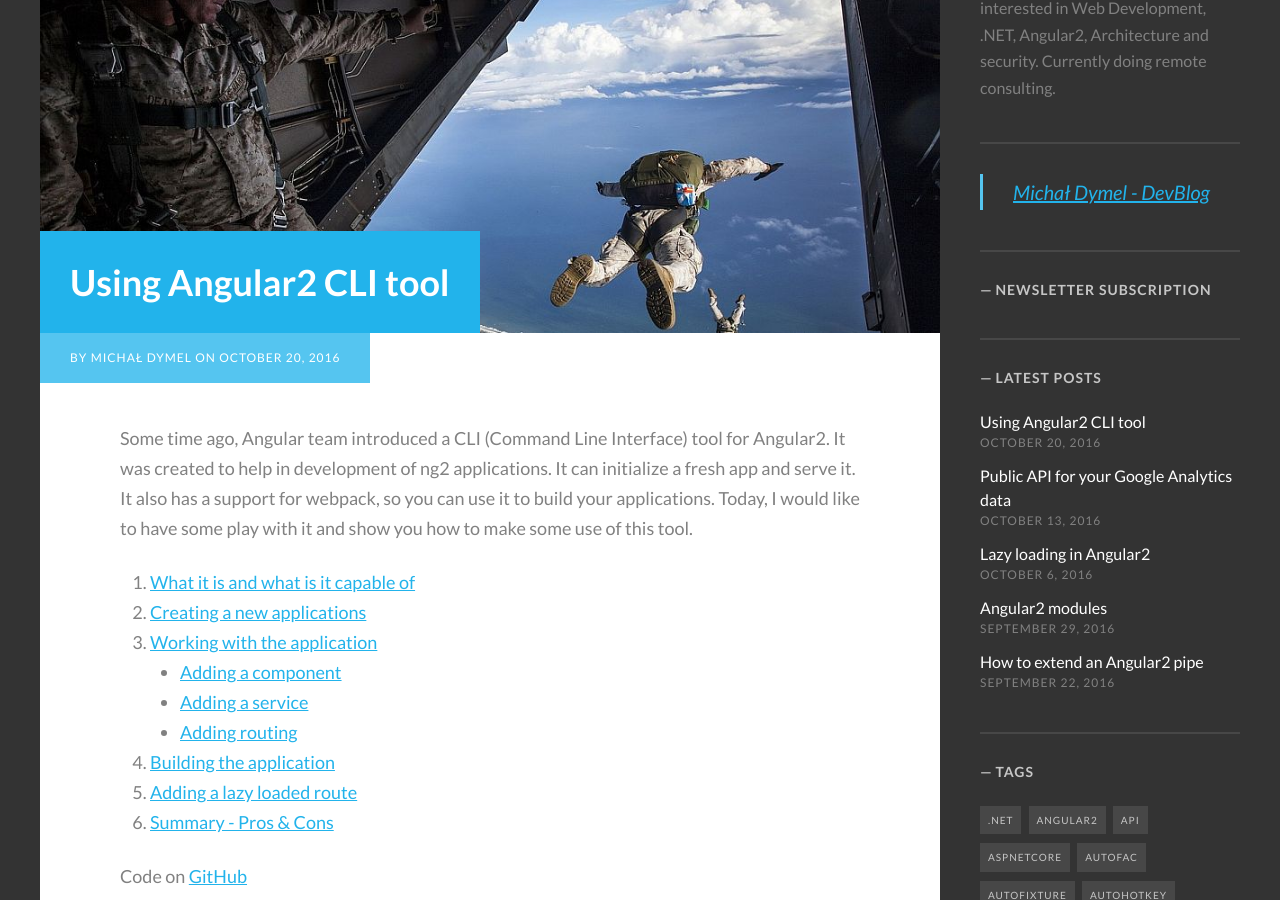
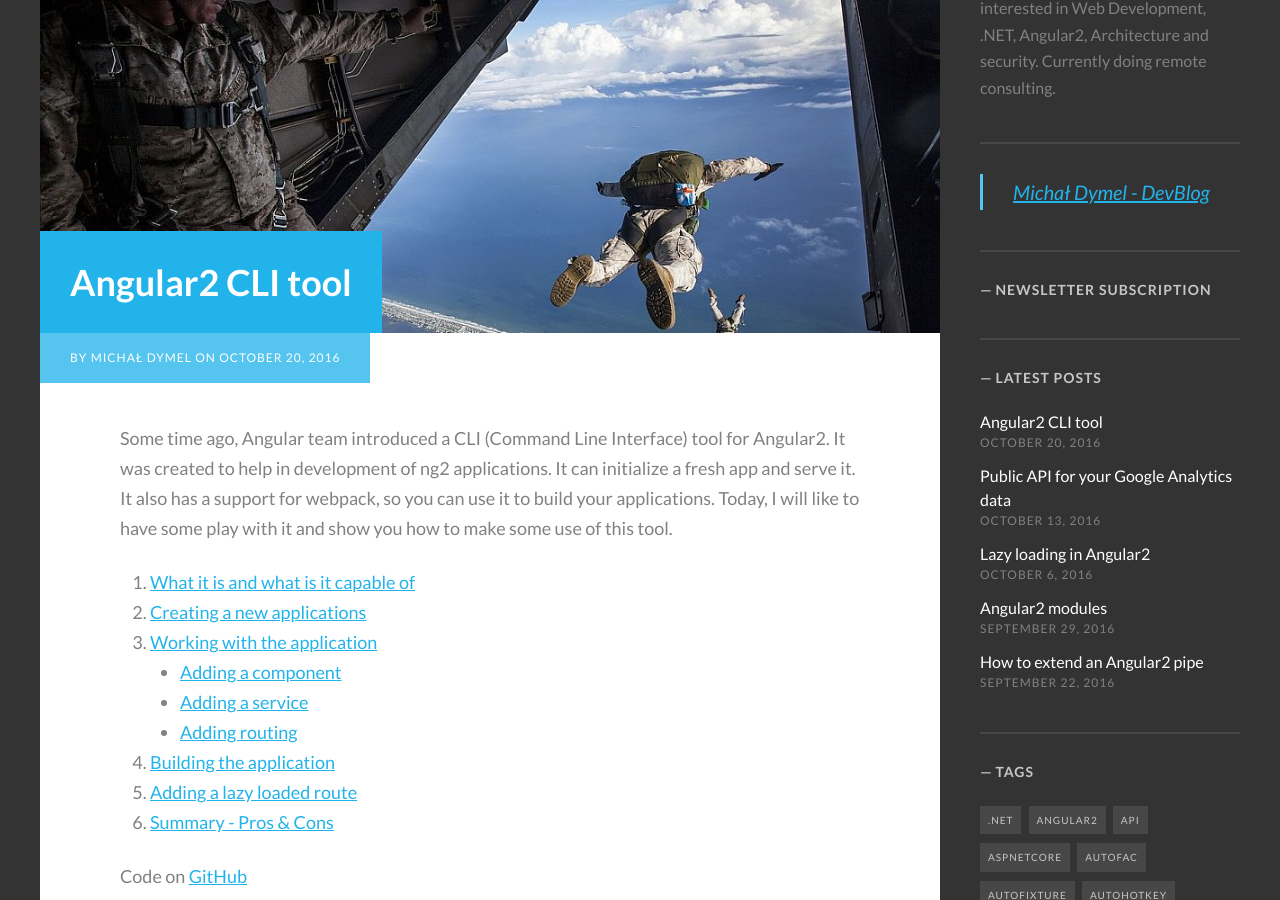
Before and after one commit to mdymel/devblog.dymel.pl, a Jekyll site: the page built from _posts/2016-10-18-angular2-cli.markdown, in a window 1280 px wide and 900 px high, scrolled down 315 px. Built offline with Jekyll 4.4.1, drawn with Linux system fonts in a browser that asks for light colours; some web fonts are replaced; comment, search, counter and statistics services are not loaded; some of the changed lines change nothing that is shown.

Commit message:
cli post improvements

```diff
--- a/_posts/2016-10-18-using-angular2-cli.markdown
+++ b/_posts/2016-10-18-angular2-cli.markdown
@@ -1,13 +1,13 @@
 ---
 layout: post
-title: Using Angular2 CLI tool
+title: Angular2 CLI tool
 date: '2016-10-20'
-featured: /images/posts/2016-10-20-using-angular2-cli/featured.jpg
-image: /images/posts/2016-10-20-using-angular2-cli/featured.jpg
+featured: /images/posts/2016-10-20-angular2-cli/featured.jpg
+image: /images/posts/2016-10-20-angular2-cli/featured.jpg
 tags:
  - angular2
 ---
-Some time ago, Angular team introduced a CLI (Command Line Interface) tool for Angular2. It was created to help in development of ng2 applications. It can initialize a fresh app and serve it. It also has a support for webpack, so you can use it to build your applications. Today, I would like to have some play with it and show you how to make some use of this tool.
+Some time ago, Angular team introduced a CLI (Command Line Interface) tool for Angular2. It was created to help in development of ng2 applications. It can initialize a fresh app and serve it. It also has a support for webpack, so you can use it to build your applications. Today, I will like to have some play with it and show you how to make some use of this tool.
 
 1. [What it is and what is it capable of](#what-is-it)
 1. [Creating a new applications](#new-app)
@@ -25,7 +25,7 @@
 When you go to the [projects repository](https://github.com/angular/angular-cli), you'll learn it's still a beta version, so you can expect some issues.
 You install the CLI tool with the npm using this command: `npm install -g angular-cli`. It will make it globally available on your system. After that you can check its help with `ng --help`. You'll see a big list of commands with their possible parameters:
 
-![ng help](/images/posts/2016-10-20-using-angular2-cli/ng-help.png)
+![ng help](/images/posts/2016-10-20-angular2-cli/ng-help.png)
 
 The list goes on... You can check all the options in the mentioned github repository.
 
@@ -41,30 +41,30 @@
 
 When it's finished, you can serve the application with `ng serve`. It will first build the app and then serve it using a development server:
 
-![ng serve](/images/posts/2016-10-20-using-angular2-cli/ng-serve.png)
+![ng serve](/images/posts/2016-10-20-angular2-cli/ng-serve.png)
 
-![app works](/images/posts/2016-10-20-using-angular2-cli/app-works.png)
+![app works](/images/posts/2016-10-20-angular2-cli/app-works.png)
 
 As you see, we have a working angular application now. The `ng serve` functionality as a cool additional feature. It is watching for changes you make in the files when it detects some, it **rebuilds** the app and **refreshes** the browser, so you always have a fresh version running.
 
 # <a name="working"></a>Working with the application
 Let's look into the code that was generated:
 
-![ng help](/images/posts/2016-10-20-using-angular2-cli/source-code.png)
+![ng help](/images/posts/2016-10-20-angular2-cli/source-code.png)
 
 We have one component, which is the root of the application and displays the "App Works" message. We don't have any services, pipes or routes. Apert from the routes, which generation was temporarily disabled, you can use the ng tool to add them to your application.
 
 ## <a name="adding-component"></a>Adding a component
 To generate a new component you run `ng generate component my-new-component`:
 
-![ng help](/images/posts/2016-10-20-using-angular2-cli/generate-component.png)
+![ng help](/images/posts/2016-10-20-angular2-cli/generate-component.png)
 
 As you see, it has added a new directory with all the files, including tests. It has also added it to the declarations section of the AppModule.
 
 ## <a name="adding-service"></a>Adding a service
 Now, lets try to add a service with `ng generate service my-new-service`:
 
-![ng help](/images/posts/2016-10-20-using-angular2-cli/generate-service.png)
+![ng help](/images/posts/2016-10-20-angular2-cli/generate-service.png)
 
 Again, service file was added along with the spec.ts, but this time the CLI didn't add newly generated class to AppModule. Instead, it is showing a warning you have to do it yourself.
 
@@ -74,17 +74,17 @@
 # <a name="building"></a>Building the application
 Applications generated with the CLI tool, have support for 2 environments: development and production. When you run `npm build`, the dev one is used by default. It analyses the application and builds it to dist directory:
 
-![ng build](/images/posts/2016-10-20-using-angular2-cli/ng-build.png)
+![ng build](/images/posts/2016-10-20-angular2-cli/ng-build.png)
 
 The `main.bundle.js` file has over 2.5MB, but remember it's just a dev build - the file has comments and is not minified at all. Whole application was combined into 4 files. That's very useful, because, without bundling, Angular2 apps are loading hundreds of files!
 
 Now let's try the production build with `ng build --prod`:
 
-![ng build contents prod](/images/posts/2016-10-20-using-angular2-cli/ng-build-prod.png)
+![ng build contents prod](/images/posts/2016-10-20-angular2-cli/ng-build-prod.png)
 
 Now, this looks much better! The whole app is just over 800KB. I know it's not really 'just', but remember it contains everything needed to render it and Angular2 is quite a heavy framework:
 
-![ng build prod load results](\images\posts\2016-10-20-using-angular2-cli\ng-build-prod-load.png)
+![ng build prod load results](/images/posts/2016-10-20-angular2-cli/ng-build-prod-load.png)
 
 # <a name="lazy-loaded"></a>Adding a lazy loaded route
 As I mentioned above, the current version of the CLI does not support adding routes. I was interested to see, how can I add a new, lazy loaded route and how cli would handle the build process. It turned out to be really simple. I have pushed my test repository to and you can see these changes in [one commit here](https://github.com/mdymel/angular2-cli-test/commit/27df9e577dd02f898ab4918a3ffa9a2f470a2308). In general, I have added a new module with `ng g module lazy` command. This has added a module and a component. After that I only had to modify the app routing:
@@ -116,7 +116,7 @@
 
 Next, I added these routing definitions to `AppModule` and `LazyModule`, built it and it worked straight away. The CLI tool instructed webpack there is new module and it should be processed as a separate bundle:
 
-![ng build with lazy module](\images\posts\2016-10-20-using-angular2-cli\ng-build-with-module.png)
+![ng build with lazy module](/images/posts/2016-10-20-angular2-cli/ng-build-with-module.png)
 
 # <a name="summary"></a>Summary - pros & cons
 After these few simple tasks with cli, I am sure it makes a lot of sense to use it. It's not just a tool creating files for you. For me, its biggest selling point is the building process. Here is my list of its pros & cons:
```
Also changed, not shown: images/posts/2016-10-20-angular2-cli/app-works.png (renamed from images/posts/2016-10-20-using-angular2-cli/app-works.png), images/posts/2016-10-20-angular2-cli/featured.jpg (renamed from images/posts/2016-10-20-using-angular2-cli/featured.jpg), images/posts/2016-10-20-angular2-cli/generate-component.png (renamed from images/posts/2016-10-20-using-angular2-cli/generate-component.png), images/posts/2016-10-20-angular2-cli/generate-service.png (renamed from images/posts/2016-10-20-using-angular2-cli/generate-service.png), images/posts/2016-10-20-angular2-cli/ng-build-contents-prod.png (renamed from images/posts/2016-10-20-using-angular2-cli/ng-build-contents-prod.png), images/posts/2016-10-20-angular2-cli/ng-build-contents.png (renamed from images/posts/2016-10-20-using-angular2-cli/ng-build-contents.png), images/posts/2016-10-20-angular2-cli/ng-build-prod-load.png (renamed from images/posts/2016-10-20-using-angular2-cli/ng-build-prod-load.png), images/posts/2016-10-20-angular2-cli/ng-build-prod.png (renamed from images/posts/2016-10-20-using-angular2-cli/ng-build-prod.png), images/posts/2016-10-20-angular2-cli/ng-build-with-module.png (renamed from images/posts/2016-10-20-using-angular2-cli/ng-build-with-module.png), images/posts/2016-10-20-angular2-cli/ng-build.png (renamed from images/posts/2016-10-20-using-angular2-cli/ng-build.png), images/posts/2016-10-20-angular2-cli/ng-help.png (renamed from images/posts/2016-10-20-using-angular2-cli/ng-help.png), images/posts/2016-10-20-angular2-cli/ng-serve.png (renamed from images/posts/2016-10-20-using-angular2-cli/ng-serve.png), images/posts/2016-10-20-angular2-cli/source-code.png (renamed from images/posts/2016-10-20-using-angular2-cli/source-code.png).
